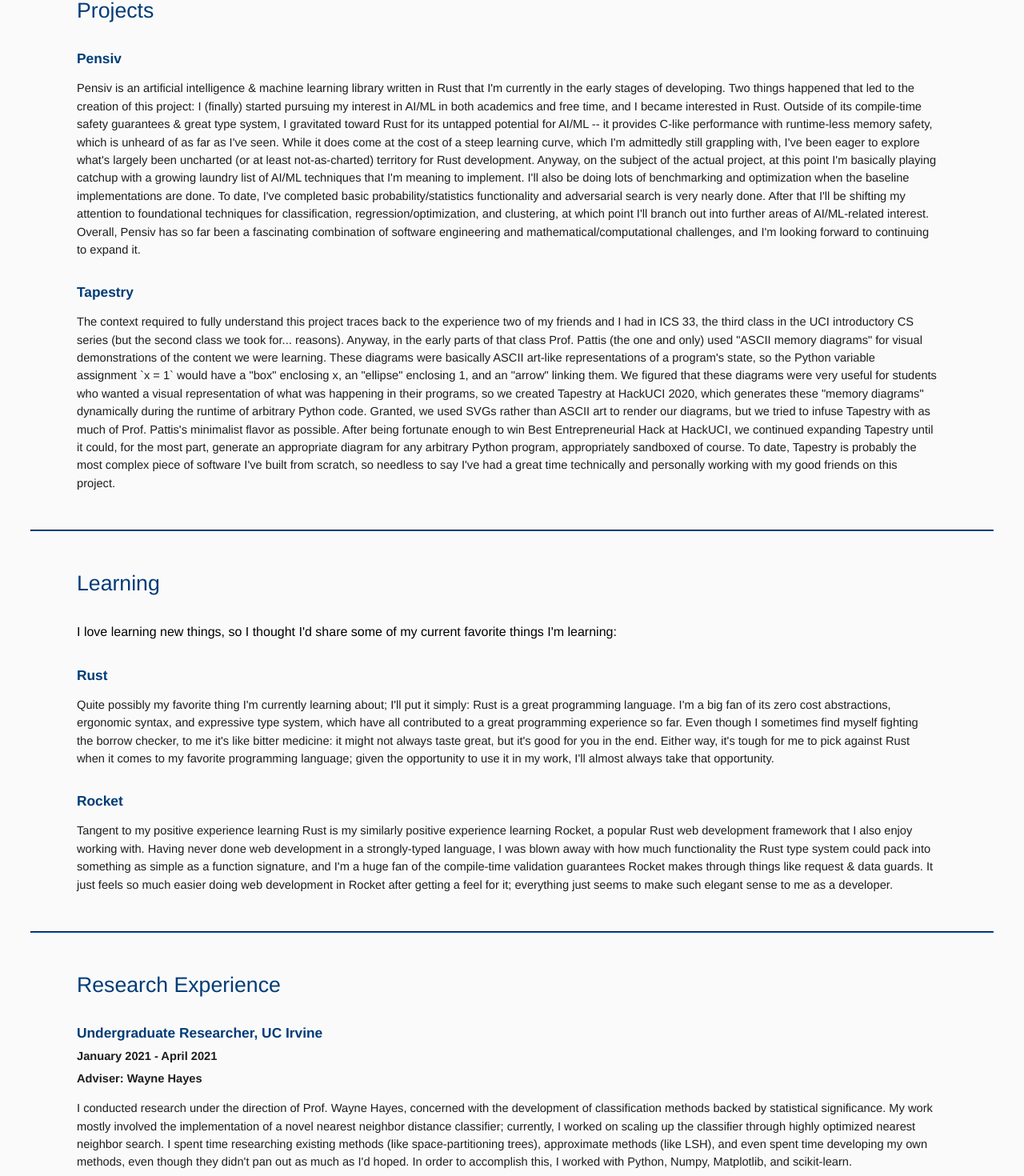
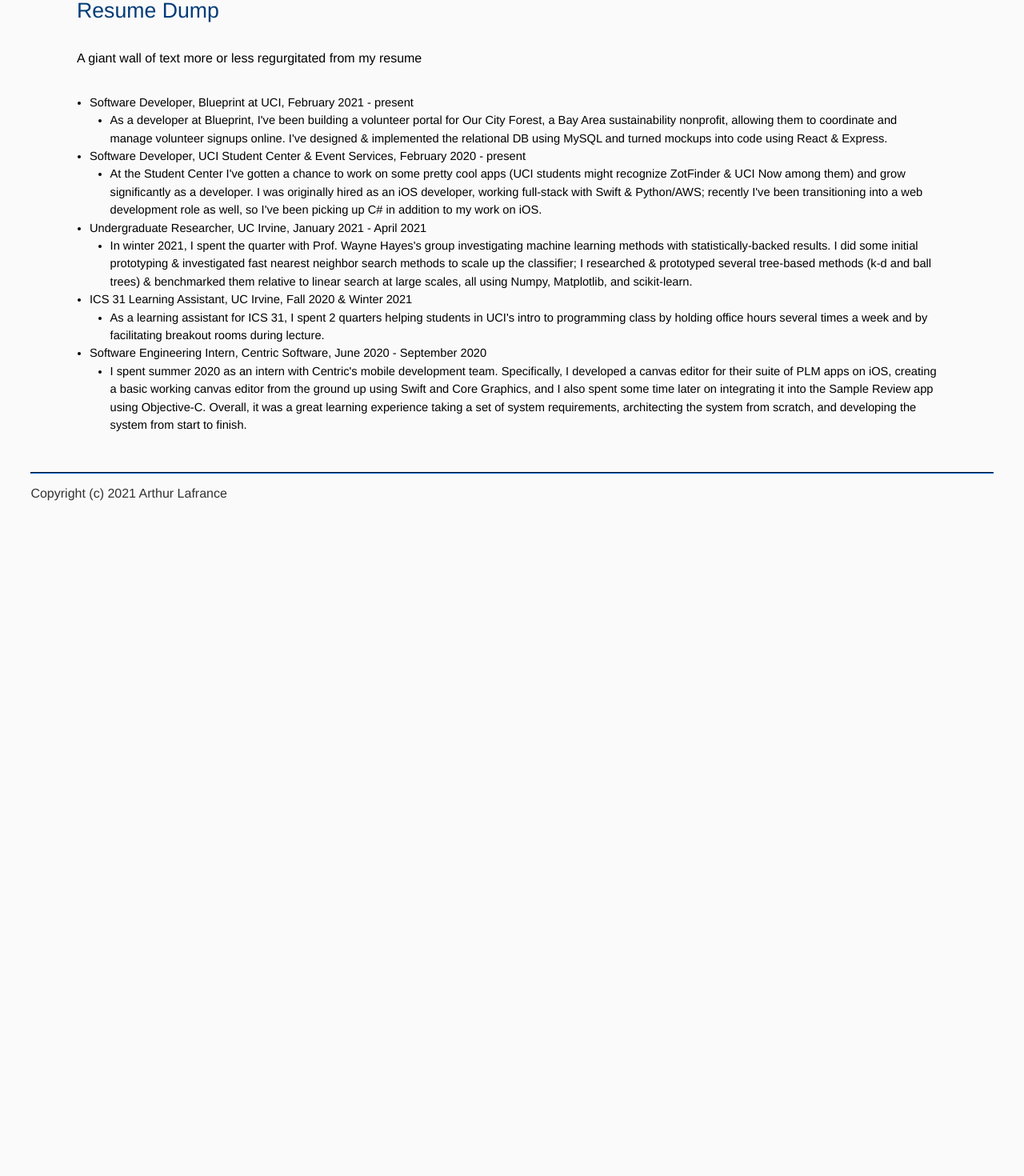
Before and after one commit to a-lafrance/a-lafrance.github.io, a Vue app: page / in a window 1280 px wide. Shown: the part 614-2084 px from the top of the page at 80% size. After the commit the page ends 1256 px from the top, so only its background shows below. Built offline with nearby package versions, Linux system fonts and the light colour scheme.

Commit message:
finished resume dump

```diff
--- a/src/App.vue
+++ b/src/App.vue
@@ -27,14 +27,19 @@
     <List :items="highlights" />
   </Section>
 
-  <EntryList name="projects" title="Projects" :entries="projects" />
-
-  <EntryList name="learning" title="Learning" :entries="learning">
-    <p class="description">I love learning new things, so I thought I'd share some of my current favorite things I'm learning:</p>
+<!--
+  <EntryList name="current-work" title="Things I'm Working On" :entries="currentWork">
+    <p class="description">A short portfolio of cool stuff I'm currently building</p>
   </EntryList>
 
-  <EntryList name="research" title="Research Experience" :entries="research" />
-  <EntryList name="experience" title="Professional Experience" :entries="experience" />
+  <EntryList name="past-work" title="Things I've Worked On" :entries="pastWork">
+    <p class="description">Some interesting projects I worked on in the past</p>
+  </EntryList>
+-->
+  <Section name="resume-dump" title="Resume Dump">
+    <p class="description">A giant wall of text more or less regurgitated from my resume</p>
+    <List :items="resumeDump" />
+  </Section>
 
   <div class="footer">
     <p class="copyright navy">Copyright (c) 2021 Arthur Lafrance</p>
@@ -46,7 +51,7 @@
 import Button from './components/Button.vue'
 import BlankSection from './components/BlankSection.vue'
 import Section from './components/Section.vue'
-import EntryList from './components/EntryList.vue'
+// import EntryList from './components/EntryList.vue'
 
 export default {
   name: 'App',
@@ -54,8 +59,8 @@
     List,
     Button,
     BlankSection,
-    Section,
-    EntryList
+    Section//,
+    // EntryList
   },
   data: function() {
     return {
@@ -66,95 +71,53 @@
         { name: "CV", link: "assets/Arthur_Lafrance_CV.pdf" },
       ],
       highlights: [
-        "This coming summer (summer 2021), I'll be working as a software engineering intern on the Pika team at Facebook.",
-        "During summer 2020, I interned with Centric Software's iOS development team.",
-        "At HackUCI 2020, my project, Tapestry, was named Best Entrepreneurial Hack."
+        { text: "This coming summer (summer 2021), I'll be working as a software engineering intern on the Pika team at Facebook.", subitems: [] },
+        { text: "During summer 2020, I interned with Centric Software's iOS development team.", subitems: [] },
+        { text: "At HackUCI 2020, my project, Tapestry, was named Best Entrepreneurial Hack.", subitems: [] }
       ],
-      projects: [
+      resumeDump: [
         {
-          title: "Pensiv",
-          subtitles: [],
-          description: `Pensiv is an artificial intelligence & machine learning library written in Rust that I'm currently in the early stages of
-          developing. Two things happened that led to the creation of this project: I (finally) started pursuing my interest in AI/ML in both
-          academics and free time, and I became interested in Rust. Outside of its compile-time safety guarantees & great type system, I gravitated toward
-          Rust for its untapped potential for AI/ML -- it provides C-like performance with runtime-less memory safety, which is unheard of as far as I've seen.
-          While it does come at the cost of a steep learning curve, which I'm admittedly still grappling with, I've been eager to explore what's largely been
-          uncharted (or at least not-as-charted) territory for Rust development. Anyway, on the subject of the actual project, at this point I'm basically
-          playing catchup with a growing laundry list of AI/ML techniques that I'm meaning to implement. I'll also be doing lots of benchmarking and optimization
-          when the baseline implementations are done. To date, I've completed basic probability/statistics functionality and adversarial search is very nearly done.
-          After that I'll be shifting my attention to foundational techniques for classification, regression/optimization, and clustering, at which point I'll branch out
-          into further areas of AI/ML-related interest. Overall, Pensiv has so far been a fascinating combination of software engineering and mathematical/computational
-          challenges, and I'm looking forward to continuing to expand it.`,
-          link: "https://github.com/arthurlafrance/Pensiv"
+          text: "Software Developer, Blueprint at UCI, February 2021 - present",
+          subitems: [
+            `As a developer at Blueprint, I've been building a volunteer portal for Our City Forest, a Bay Area sustainability nonprofit,
+            allowing them to coordinate and manage volunteer signups online. I've designed & implemented the relational DB using MySQL and
+            turned mockups into code using React & Express.`
+          ]
         },
         {
-          title: "Tapestry",
-          subtitles: [],
-          description: `The context required to fully understand this project traces back to the experience two of my friends and I had in ICS 33, the third class
-          in the UCI introductory CS series (but the second class we took for... reasons). Anyway, in the early parts of that class Prof. Pattis (the one and only) used
-          "ASCII memory diagrams" for visual demonstrations of the content we were learning. These diagrams were basically ASCII art-like representations of
-          a program's state, so the Python variable assignment \`x = 1\` would have a "box" enclosing x, an "ellipse" enclosing 1, and an "arrow" linking them.
-          We figured that these diagrams were very useful for students who wanted a visual representation of what was happening in their programs, so we created Tapestry
-          at HackUCI 2020, which generates these "memory diagrams" dynamically during the runtime of arbitrary Python code. Granted, we used SVGs rather than ASCII art
-          to render our diagrams, but we tried to infuse Tapestry with as much of Prof. Pattis's minimalist flavor as possible. After being fortunate enough to win Best
-          Entrepreneurial Hack at HackUCI, we continued expanding Tapestry until it could, for the most part, generate an appropriate diagram for any arbitrary Python program,
-          appropriately sandboxed of course. To date, Tapestry is probably the most complex piece of software I've built from scratch, so needless to say I've had a great time
-          technically and personally working with my good friends on this project.`,
-          link: "https://www.github.com/tapestrylearn"
-        },
-      ],
-      learning: [
-        {
-          title: "Rust",
-          subtitles: [],
-          description: `Quite possibly my favorite thing I'm currently learning about; I'll put it simply: Rust is a great programming language. I'm a big fan of
-          its zero cost abstractions, ergonomic syntax, and expressive type system, which have all contributed to a great programming experience so far. Even though
-          I sometimes find myself fighting the borrow checker, to me it's like bitter medicine: it might not always taste great, but it's good for you in the end. Either way,
-          it's tough for me to pick against Rust when it comes to my favorite programming language; given the opportunity to use it in my work, I'll almost always take that opportunity.`,
-          link: "https://www.rust-lang.org"
+          text: "Software Developer, UCI Student Center & Event Services, February 2020 - present",
+          subitems: [
+            `At the Student Center I've gotten a chance to work on some pretty cool apps (UCI students might recognize ZotFinder & UCI Now among them) and
+            grow significantly as a developer. I was originally hired as an iOS developer, working full-stack with Swift & Python/AWS; recently I've been
+            transitioning into a web development role as well, so I've been picking up C# in addition to my work on iOS.`
+          ]
         },
         {
-          title: "Rocket",
-          subtitles: [],
-          description: `Tangent to my positive experience learning Rust is my similarly positive experience learning Rocket, a popular Rust web development framework
-          that I also enjoy working with. Having never done web development in a strongly-typed language, I was blown away with how much functionality the Rust type system
-          could pack into something as simple as a function signature, and I'm a huge fan of the compile-time validation guarantees Rocket makes through things like request & data guards.
-          It just feels so much easier doing web development in Rocket after getting a feel for it; everything just seems to make such elegant sense to me as a developer.`,
-          link: "https://rocket.rs"
-        },
-      ],
-      research: [
-        {
-          title: 'Undergraduate Researcher, UC Irvine',
-          subtitles: ['January 2021 - April 2021', 'Adviser: Wayne Hayes'],
-          description: `I conducted research under the direction of Prof. Wayne Hayes, concerned with the development of
-          classification methods backed by statistical significance. My work mostly involved the implementation of a
-          novel nearest neighbor distance classifier; currently, I worked on scaling up the classifier through highly optimized nearest neighbor search.
-          I spent time researching existing methods (like space-partitioning trees), approximate methods (like LSH), and even spent time developing my
-          own methods, even though they didn't pan out as much as I'd hoped. In order to accomplish this, I worked with Python, Numpy, Matplotlib, and scikit-learn.`
-        }
-      ],
-      experience: [
-        {
-          title: 'Software Engineering Intern, Centric Software',
-          subtitles: ['June 2020 - September 2020'],
-          description: `During summer 2020, I interned with Centric's mobile app development team, where I created a
-            product mockup canvas editor for use in Centric's iOS apps. I architected, designed, and developed the editor,
-            capable of standard shape creation/manipulation using Swift, and integrated it with
-            Centric's existing infrastructure & apps using mainly Objective-C. I also became more comfortable working in a professional
-            software engineering environment (particularly remotely), and thoroughly enjoyed my time working with the mobile team.`
+          text: "Undergraduate Researcher, UC Irvine, January 2021 - April 2021",
+          subitems: [
+            `In winter 2021, I spent the quarter with Prof. Wayne Hayes's group investigating machine learning methods with statistically-backed results.
+            I did some initial prototyping & investigated fast nearest neighbor search methods to scale up the classifier; I researched & prototyped
+            several tree-based methods (k-d and ball trees) & benchmarked them relative to linear search at large scales,
+            all using Numpy, Matplotlib, and scikit-learn.`
+          ]
         },
         {
-          title: 'Software Developer, UCI Student Center & Event Services',
-          subtitles: ['February 2020 - present'],
-          description: `Throughout my time at UCI (beginning Winter Quarter 2020), I've worked with the Student Center,
-            maintaining a set of several UCI-related iOS apps (UCI students may be particularly interested to hear that
-            one such app is ZotFinder, the unofficial official choice for on-campus navigation). As part of this, I work mainly
-            with Swift, Python (running on AWS Lambda), and various database technologies (AWS DynamoDB & EC2-based MySQL).
-            Through working with the Student Center, I have honed my skills with full-stack iOS development,
-            and also learned to better coexist with a team of cross-functional developers.`
+          text: "ICS 31 Learning Assistant, UC Irvine, Fall 2020 & Winter 2021",
+          subitems: [
+            `As a learning assistant for ICS 31, I spent 2 quarters helping students in UCI's intro to programming class by holding office hours
+            several times a week and by facilitating breakout rooms during lecture.`
+          ]
         },
-      ],
+        {
+          text: "Software Engineering Intern, Centric Software, June 2020 - September 2020",
+          subitems: [
+            `I spent summer 2020 as an intern with Centric's mobile development team. Specifically, I developed a canvas editor for their suite of
+            PLM apps on iOS, creating a basic working canvas editor from the ground up using Swift and Core Graphics, and I also spent some time later on
+            integrating it into the Sample Review app using Objective-C. Overall, it was a great learning experience taking a set of
+            system requirements, architecting the system from scratch, and developing the system from start to finish.`
+          ]
+        }
+      ]
     }
   }
 }
--- a/src/components/List.vue
+++ b/src/components/List.vue
@@ -1,8 +1,14 @@
 <template>
   <ul class="list">
-    <li class="list-item" v-for="(item, index) in items" :key="index">
-      {{ item }}
-    </li>
+    <div v-for="(item, i) in items" :key="i">
+      <li class="list-item" :key="i">
+        {{ item.text }}
+      </li>
+
+      <li class="list-item list-subitem" v-for="(subitem, j) in item.subitems" :key="j">
+        {{ subitem }}
+      </li>
+    </div>
   </ul>
 </template>
 
@@ -23,4 +29,8 @@
 .list-item {
   font-size: 11pt;
 }
+
+.list-subitem {
+  margin-left: 2vw;
+}
 </style>
```
